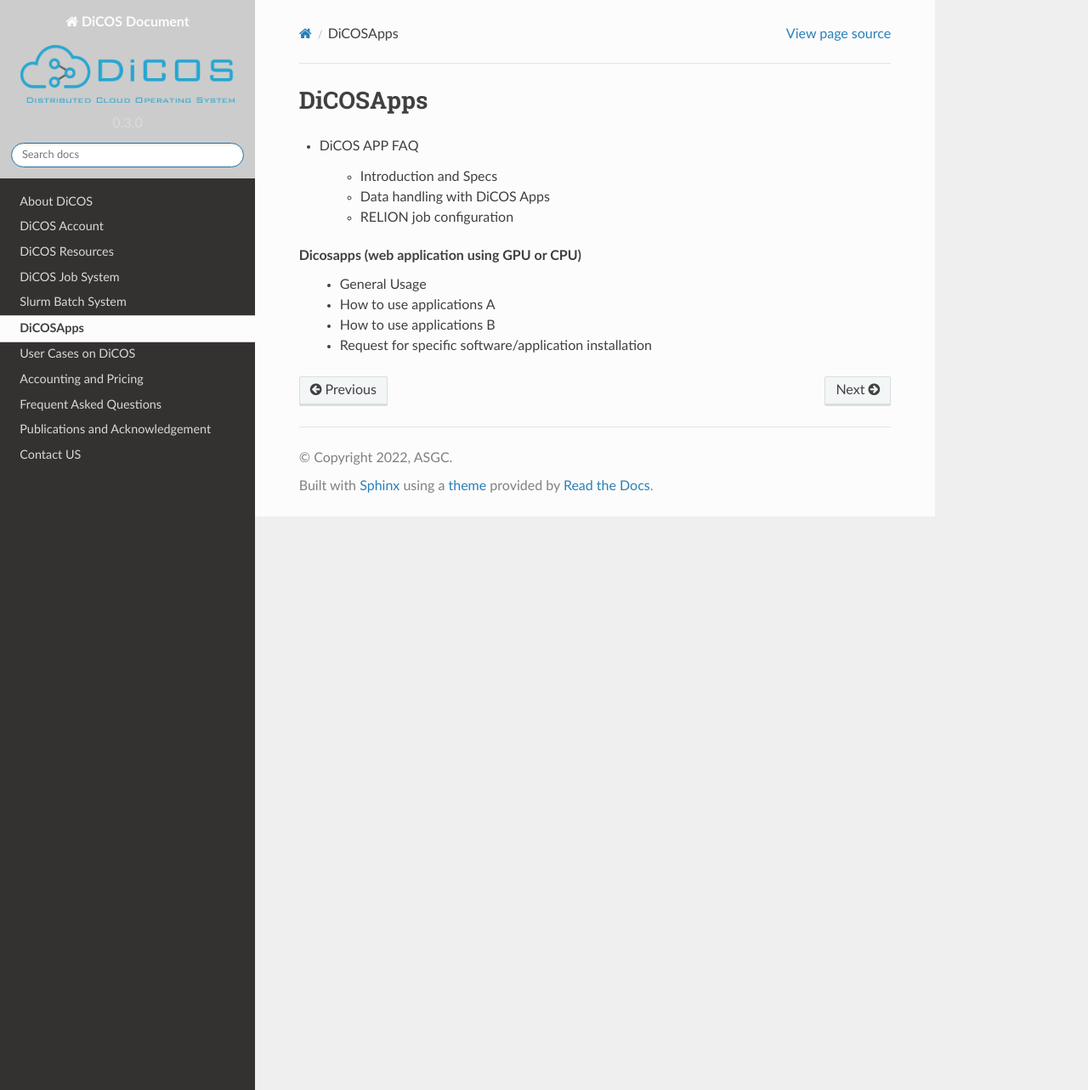
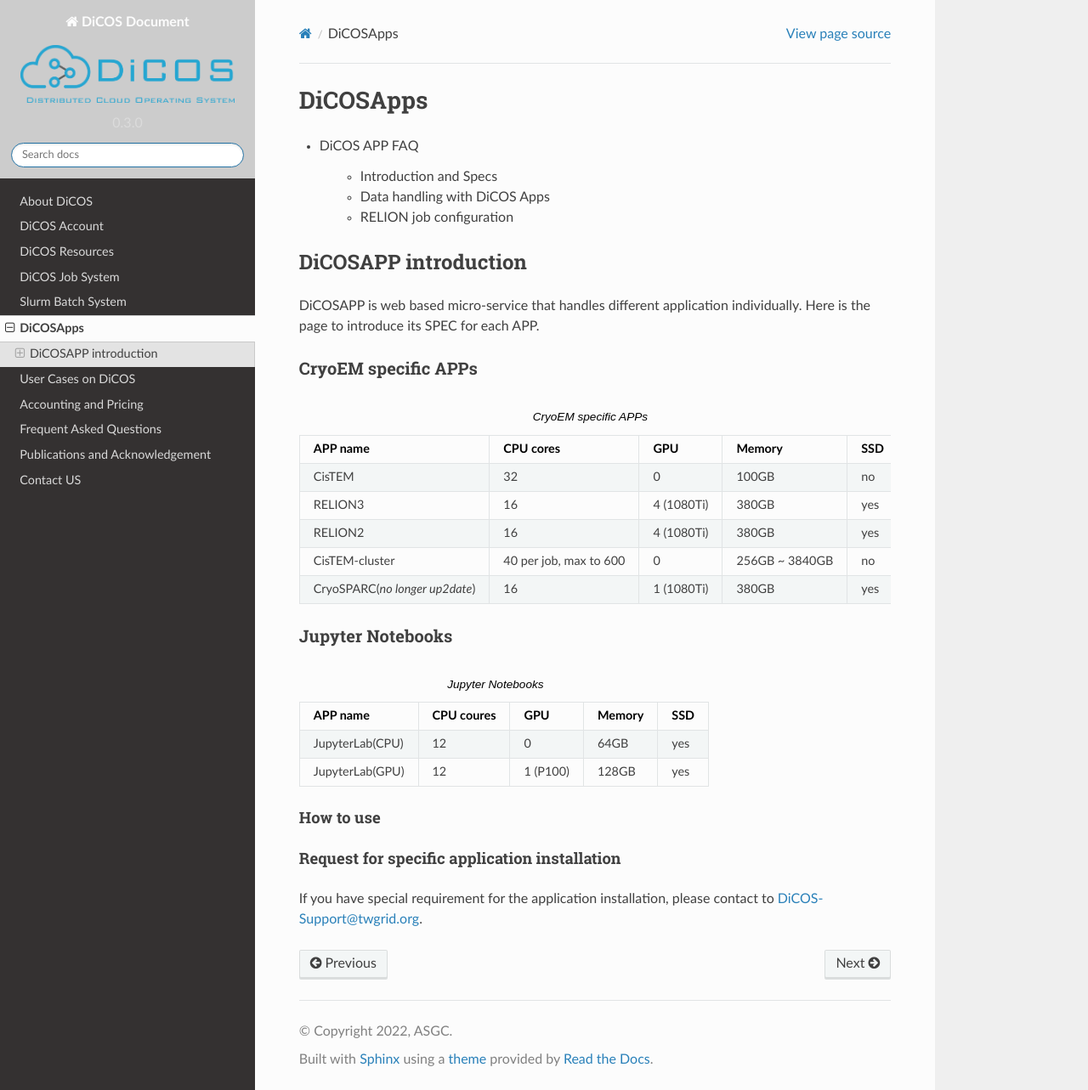
Before and after one commit to ASGCOPS/dicos_document, a Sphinx documentation site: the page built from docs/source/dicosapp.rst, in a window 1280 px wide and 1283 px high. Shown: the whole window at 85% size. Built offline with Sphinx 7.4.7 and the Read the Docs theme 2.0.0, drawn with Linux system fonts in a browser that asks for light colours.

Commit message:
Update dicosapp.rst

```diff
--- a/docs/source/dicosapp.rst
+++ b/docs/source/dicosapp.rst
@@ -8,8 +8,77 @@
    - :doc:`Data handling with DiCOS Apps<dicos/dicosapp_faq/dicos_app_data_handling>`
    - :doc:`RELION job configuration<dicos/dicosapp_faq/relion_job_configuration>`
 
-Dicosapps (web application using GPU or CPU)
-  - General Usage
-  - How to use applications A
-  - How to use applications B
-  - Request for specific software/application installation
+======================
+DiCOSAPP introduction
+======================
+
+DiCOSAPP is web based micro-service that handles different application individually. Here is the page to introduce its SPEC for each APP.
+
+------------------------
+CryoEM specific APPs
+------------------------
+
+.. list-table:: CryoEM specific APPs
+   :header-rows: 1
+
+   * - APP name
+     - CPU cores
+     - GPU
+     - Memory
+     - SSD
+   * - CisTEM
+     - 32
+     - 0
+     - 100GB
+     - no
+   * - RELION3
+     - 16
+     - 4 (1080Ti)
+     - 380GB
+     - yes
+   * - RELION2
+     - 16
+     - 4 (1080Ti)
+     - 380GB
+     - yes
+   * - CisTEM-cluster
+     - 40 per job, max to 600
+     - 0
+     - 256GB ~ 3840GB
+     - no
+   * - CryoSPARC(*no longer up2date*)
+     - 16
+     - 1 (1080Ti)
+     - 380GB
+     - yes
+
+------------------------
+Jupyter Notebooks
+------------------------
+
+.. list-table:: Jupyter Notebooks
+   :header-rows: 1
+
+   * - APP name
+     - CPU coures
+     - GPU
+     - Memory
+     - SSD
+   * - JupyterLab(CPU)
+     - 12
+     - 0
+     - 64GB
+     - yes
+   * - JupyterLab(GPU)
+     - 12
+     - 1 (P100)
+     - 128GB
+     - yes
+
+How to use
+^^^^^^^^^^^^^^^^^^^^^^^^^^^
+
+Request for specific application installation
+^^^^^^^^^^^^^^^^^^^^^^^^^^^^^^^^^^^^^^^^^^^^^^^
+
+If you have special requirement for the application installation, please contact to DiCOS-Support@twgrid.org.
```
